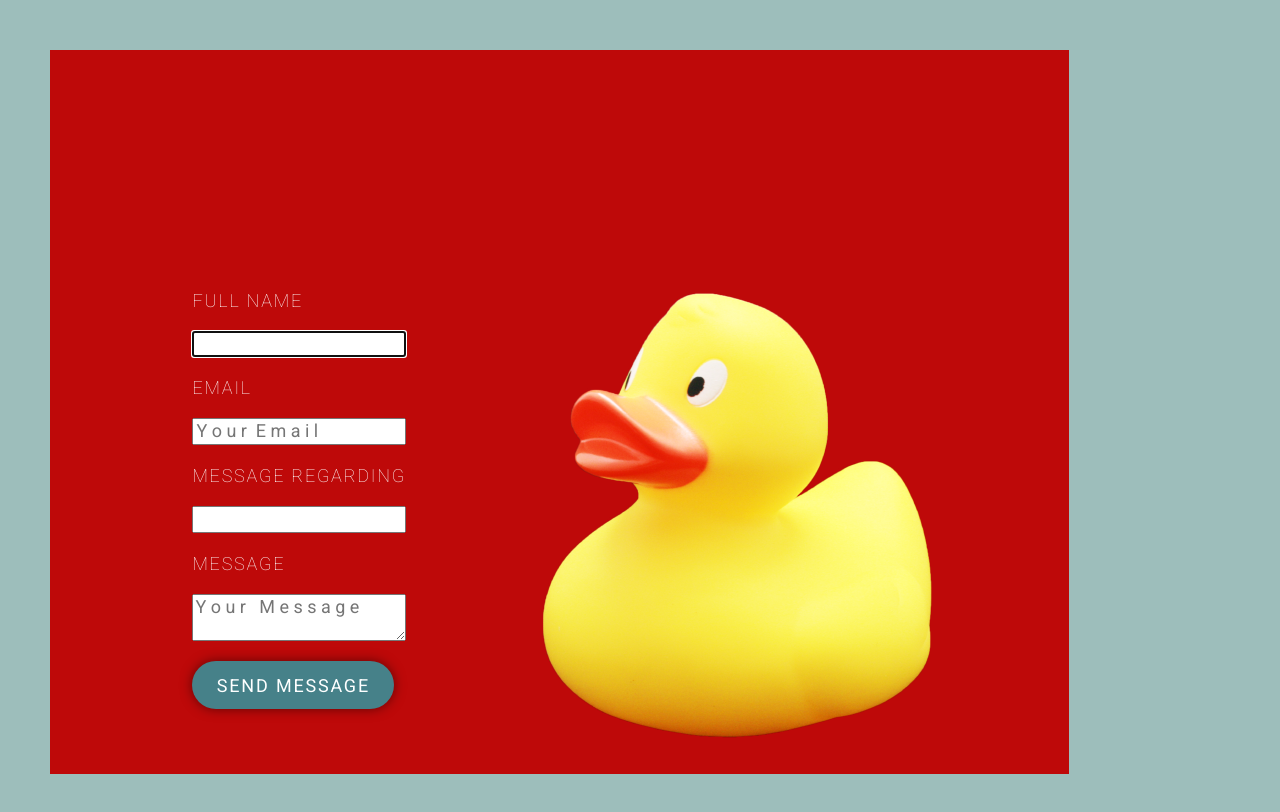
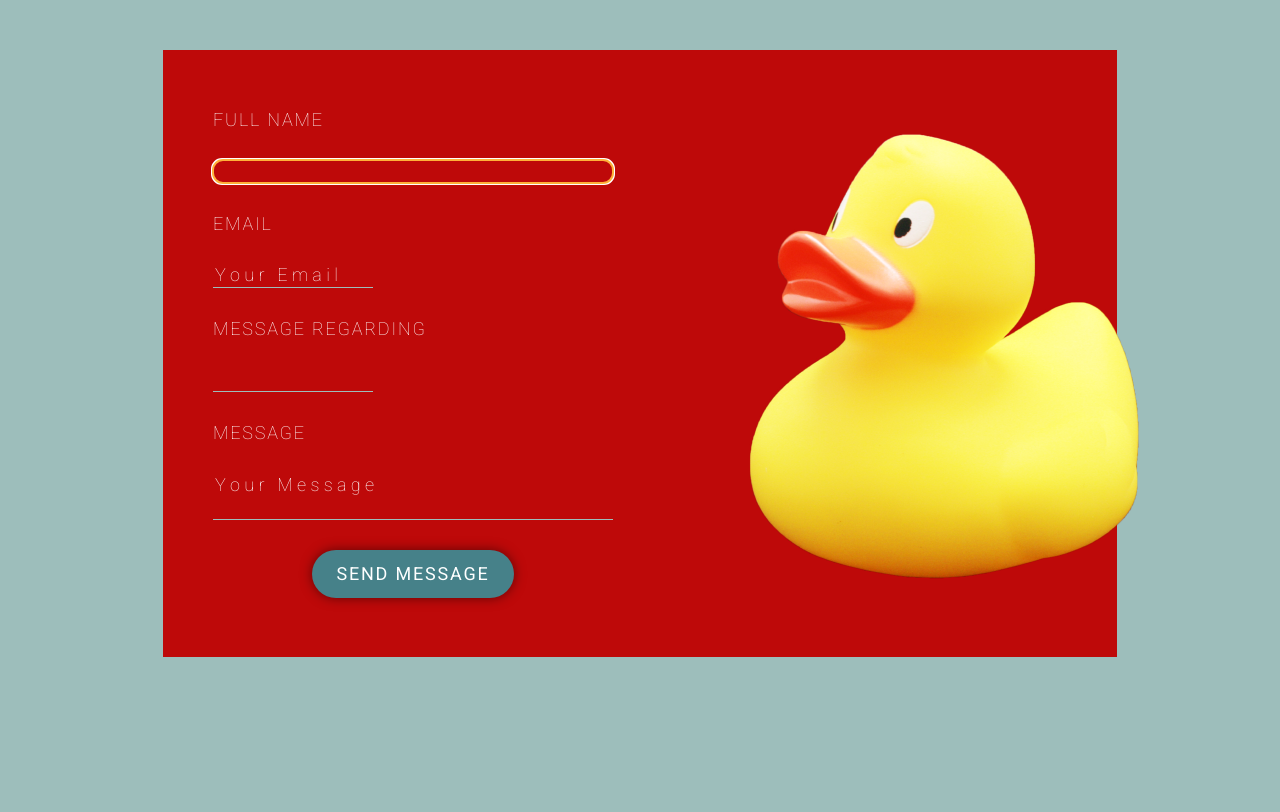
Before and after one commit to vanessacardona/form-project, a plain HTML site: page index.html in a window 1280 px wide. Drawn offline with nearby package versions, Linux system fonts and the light colour scheme.

Commit message:
styled the form

```diff
--- a/index.html
+++ b/index.html
@@ -16,13 +16,13 @@
         <div>
             <form action="">
                 <label for="name">Full name</Label>
-                    <input type="text" id="name" required autofocus>
+                    <input type="text" id="name" class="input-field" required autofocus>
                 <label for="email">Email</label>
-                    <input type="email" name="email" id="email" placeholder="Y o u r  E m a i l">
+                    <input type="email" name="email" id="email" class="input-field" placeholder="Y o u r   E m a i l">
                 <label for="theme">Message regarding</label>
-                    <input type="text" id="theme">
+                    <input type="text" id="theme" class="input-field">
                 <label for="message" class="label text-space">Message</label>
-                    <textarea name="message" id="message" cols="" rows="" placeholder="Y o u r   M e s s a g e"></textarea>
+                    <textarea name="message" id="message" class="textarea" cols="" rows="" placeholder="Y o u r   M e s s a g e"></textarea>
                 <button type="submit" class="submit-btn">
                     Send message
                 </button>
--- a/styles/index.css
+++ b/styles/index.css
@@ -8,36 +8,31 @@ body {
     line-height: 21px;
     letter-spacing: 0.1em;
     text-transform: uppercase;
+}
+
+.red-background {
+    background-position: center;
+    background-color: #BE0909;
+    max-width: 954px;
+    width: 100%;
+    min-height: 594px;
+    margin: auto;
     margin-top: 50px;
+    display: flex;
+    align-content: center;
+    align-items: center;
 
 }
 
-.red-background {
-    position: relative;
-    background-color: #BE0909;
-    max-width: 954px;
+form {
+    max-width: 400px;
     width: 100%;
-    height: 594px;
-    margin: 50px;
-    padding-left: 65px;
-    padding-top: 65px;
-    padding-bottom: 65px;
+    padding-left: 50px;
     display: flex;
-    align-content: flex-end;
-    align-items: flex-end;
-    justify-content: end;
-    flex-direction: row;
+    flex-direction: column;
+    gap: 30px;
 }
 
-form {
-    width: 400px;
-    width: 100%;
-    display: flex;
-    flex-direction: column;
-    justify-content: space-between;
-    gap: 20px;
-
-}
 yellow-background {
     width: 345px;
     height: 594px;
@@ -51,7 +46,7 @@ yellow-background {
 
 
 .submit-btn {
-    align-self: flex-start;
+    align-self: center;
     width: 202px;
     height: 48px;
     font-family: 'Roboto';
@@ -68,14 +63,56 @@ yellow-background {
     border: none;
 }
 
-.subbmit-btn:hover {
-    color: #FFB039;
-    background-color: #e2a6d6;
+.input-field, .textarea {
+    box-sizing: border-box;
+    width: 400px;
+    background-color: #BE0909;
+    border: solid;
+    border-width: 1px;
+    border-color: #9DBEBB;
+    border-left: none;
+    border-top: none;
+    border-right: none;
+}
+
+#email, #theme{
+    width: 160px;
+}
+
+.textarea {
+    resize: none;
+    width: 400px;
+
+}
+.input-field::placeholder, .textarea::placeholder {
+    color: #FEFFFF;
+    opacity: 1;
+    font-weight: 100;
+}
+
+.input-field:focus {
+    outline-color: #FFB039;
+    border:#FFB039;
+    border-radius: 10px;
+}
+
+.input-field:hover, .textarea:hover {
+    background-color: #9DBEBB;
+    border-radius: 10px;
+    border-color: #FFB039;
+    border: 10px;
+}
+
+.submit-btn:hover {
+    color:rgba(0, 0, 0, 0.5);
+    font-size: larger;
+    background-color: #FFB039;
     border-top: 2px solid rgba(0, 0, 0, 0.5);
+
 }
 
 .duck-img {
     align-self: flex-end;
-    height: 500px;
+
 
 }
```
